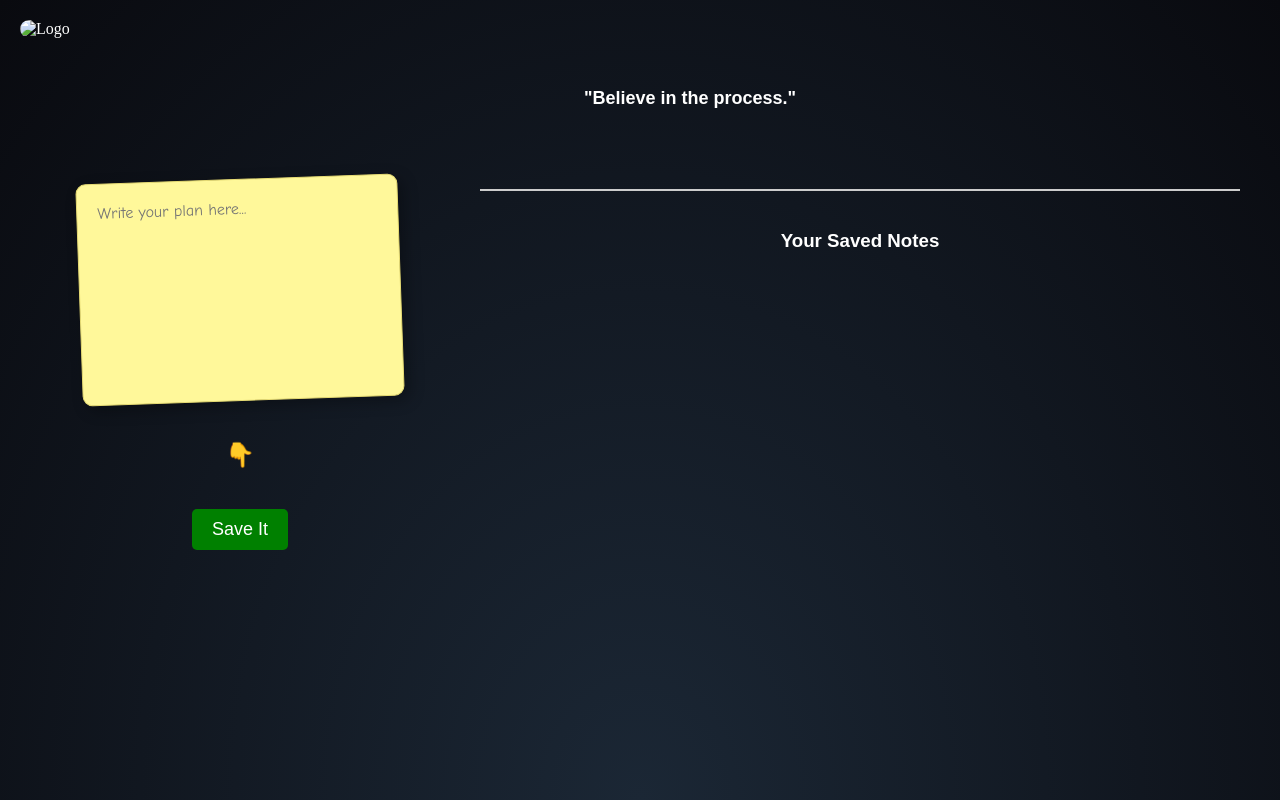
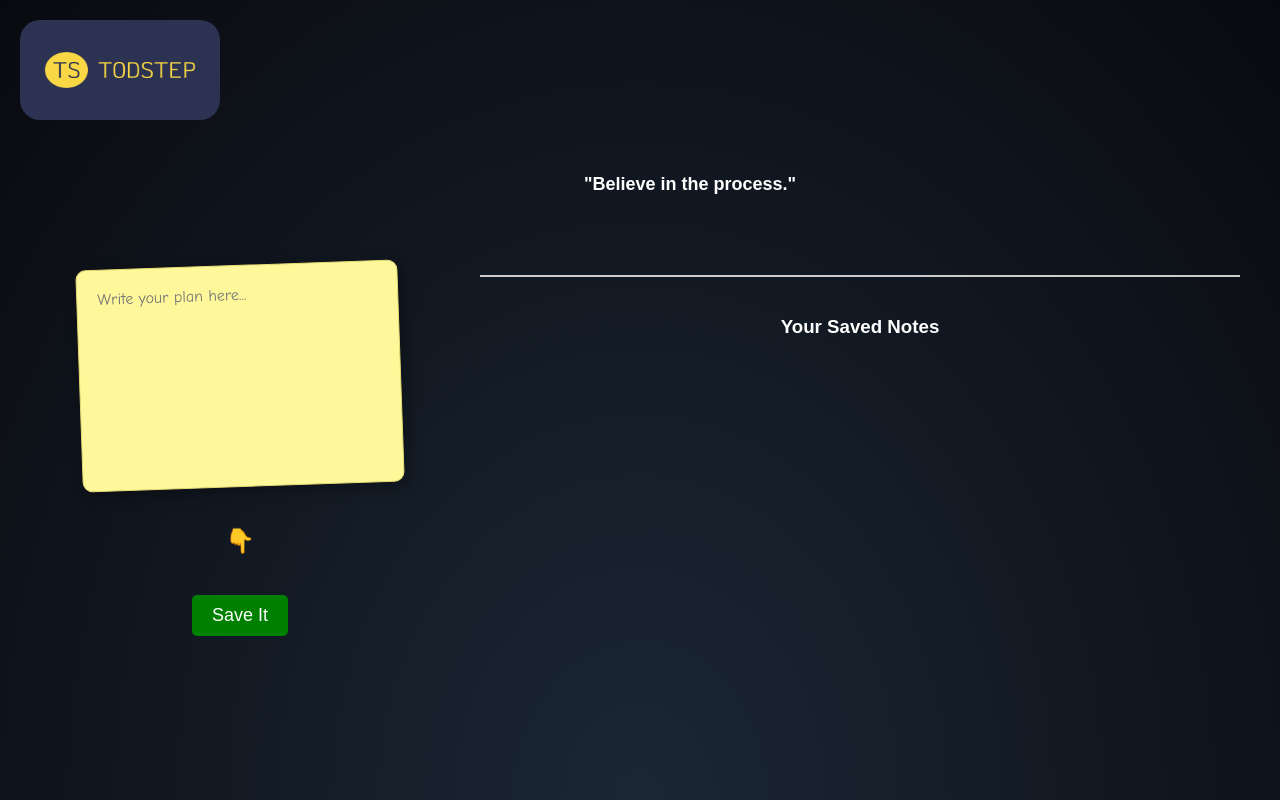
Before and after one commit to Fimihan20/TODSTEP, a plain HTML site: page takeastep.html in a window 1280 px wide. Drawn offline with Linux system fonts and the light colour scheme; the site is published under a folder, as on GitHub Pages, so addresses that start at the root find nothing.

Commit message:
Fix logo image path

```diff
--- a/takeastep.html
+++ b/takeastep.html
@@ -4,12 +4,12 @@
     <meta charset="UTF-8">
     <meta name="viewport" content="width=device-width, initial-scale=1.0">
     <title>TODSTEP</title>
-    <link rel="shortcut icon" href="/images/logo.png" type="image/png">
+    <link rel="shortcut icon" href="images/logo.png" type="image/png">
     <link rel="stylesheet" href="style.css">
 </head>
 <body class="background">
     <div class="header">
-        <img class= "headerimage" src="/images/logo.png" alt="Logo">
+        <img class= "headerimage" src="images/logo.png" alt="Logo">
     </div>
     <p class= "quotes" id="quoteDisplay">"Every step matters, every written plan is a step"</p>
     <div class="main-container">
```
Also changed, not shown: index.html (+2 -2 lines).
